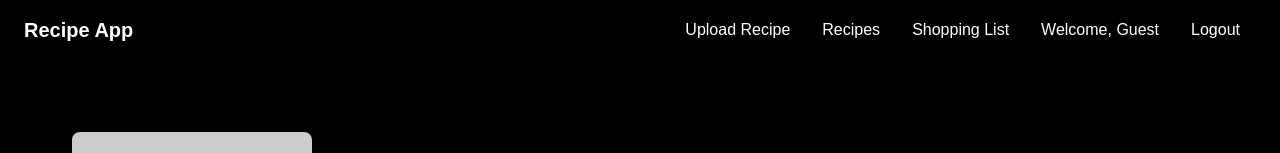
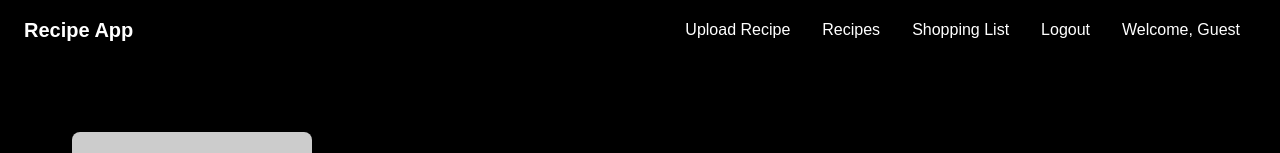
Before and after one commit to eric1anderson/Recipe-Generation-Social-Media, a Next.js app in the folder frontend/: page /recipe-page in a window 1280 px wide. Shown: the top 153 px of the page. Built offline with nearby package versions, Linux system fonts and the light colour scheme.

Commit message:
create user-profile and update Navbar

```diff
--- a/frontend/app/components/Navbar.tsx
+++ b/frontend/app/components/Navbar.tsx
@@ -5,19 +5,15 @@ import { useEffect, useState } from "react";
 
 const Navbar = () => {
     const router = useRouter();
-    const [userName, setUserName] = useState("");
-
-    useEffect(() => {
+    const [userName, setUserName] = useState(() => {
         const storedUserName = localStorage.getItem("username");
-        if (storedUserName) {
-            setUserName(storedUserName);
-        }
-    }, []);
+        return storedUserName || ""; // Initialize state only once
+    });
 
     const handleLogout = async () => {
         try {
             localStorage.removeItem("access_token");
-            localStorage.removeItem("username");
+            localStorage.removeItem("user_name");
             router.push("/");
         } catch (error) {
             console.error("Logout failed:", error);
@@ -27,7 +23,7 @@ const Navbar = () => {
     return (
         <nav className="w-full flex flex-wrap dark:bg-zinc-800 justify-between sticky top-0 z-10">
             <div className="w-1/5 ml-6 my-4">
-                <a href="http://127.0.0.1:3000/user-page">
+                <a href="http://localhost:3000/user-page">
                     <h1 className="text-xl font-bold text-white">Recipe App</h1>
                 </a>
             </div>
@@ -36,14 +32,14 @@ const Navbar = () => {
                     <li className="mx-4 text-white hover:text-gray-300 cursor-pointer"><a href="http://localhost:3000/upload-recipe-page">Upload Recipe</a></li>
                     <li className="mx-4 text-white hover:text-gray-300 cursor-pointer"><a href="http://localhost:3000/recipe-page">Recipes</a></li>
                     <li className="mx-4 text-white hover:text-gray-300 cursor-pointer"><a href="http://localhost:3000/shoppinglist-page">Shopping List</a></li>
-                    <a href="http://127.0.0.1:3000/user-profile">
-                        <li className="mx-4 text-white">Welcome, {userName || "Guest"}</li>
-                    </a>
                     <li
                         className="mx-4 text-white hover:text-gray-300 cursor-pointer"
                         onClick={handleLogout}
                     >
                         Logout
+                    </li>
+                    <li className="mx-4 text-white">
+                        <a href="http://localhost:3000/user-profile">Welcome, {userName || "Guest"}</a>
                     </li>
                 </ul>
             </div>
--- a/frontend/app/page.tsx
+++ b/frontend/app/page.tsx
@@ -94,6 +94,7 @@ export default function Login() {
       if (response.ok) {
         const data = await response.json();
 
+        localStorage.setItem("username", data.username)
         localStorage.setItem("access_token", data.access_token);
 
         if (data.role) {
--- a/frontend/app/user-page/page.tsx
+++ b/frontend/app/user-page/page.tsx
@@ -35,7 +35,7 @@ export default function UserPage() {
     const token = localStorage.getItem("access_token");
     if (!token) {
       showDialog("Session Error", "Session token is missing. Redirecting to login.");
-      setTimeout(() => (window.location.href = "/"), 2000); // Redirect after 2 seconds
+      setTimeout(() => (window.location.href = "/"), 3000); // Redirect after 2 seconds
     }
     return token;
   };
```
Also changed, not shown: 1 other file (tests, documents, lock files or other folders).
